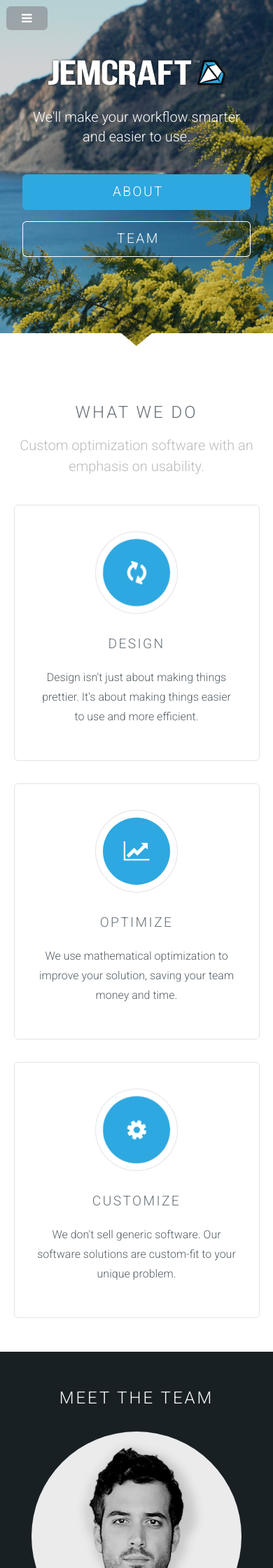
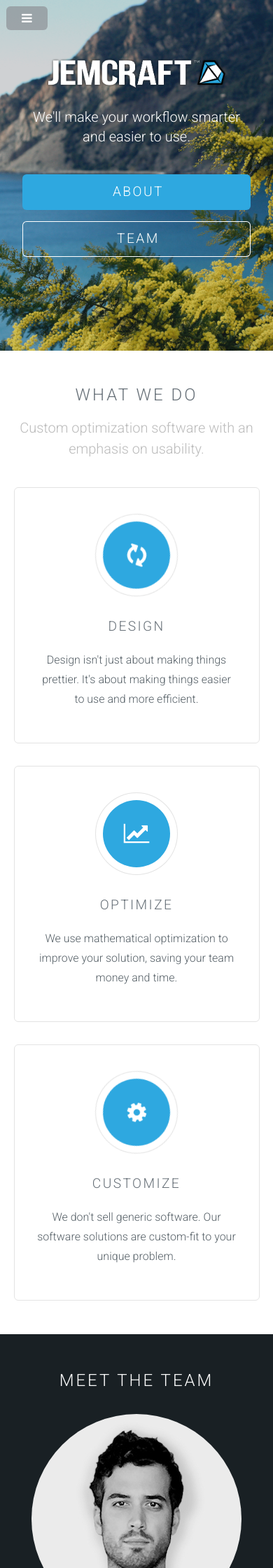
Before and after one commit to Jemcraft/Jemcraft.github.io, a Jekyll site: the page built from index.html, in a window 390 px wide. Shown: the top 2240 px of the page at 70% size. Built offline with Jekyll 4.4.1, drawn with Linux system fonts in a browser that asks for light colours.

Commit message:
just removed this damn triangle from mobile

```diff
--- a/css/style.css
+++ b/css/style.css
@@ -1198,38 +1198,13 @@
 		height: auto;
 	}
 	.arrow-down {
-	background: #fff;
-    position: relative;
-    z-index: 100;
-    margin-top: 25px;
+		display: none;
 	}
 	.arrow-down:after {
-		content: "";
-	    position: absolute;
-	    height: 50px;
-	    width: 60%;
-	    top: -50px;
-	    background: #fff;
-	    right: -31px;
-	    -webkit-transform: skew(-50deg);
-	    -moz-transform: skew(-50deg);
-	    -o-transform: skew(-50deg);
-	    -ms-transform: skew(-50deg);
-	    transform: skew(-50deg);
+		display: none;
 	}
 	.arrow-down:before {
-	    content: "";
-	    position: absolute;
-	    height: 50px;
-	    width: 60%;
-	    top: -50px;
-	    background: #fff;
-	    left: -31px;
-	    -webkit-transform: skew(50deg);
-	    -moz-transform: skew(50deg);
-	    -o-transform: skew(50deg);
-	    -ms-transform: skew(50deg);
-	    transform: skew(50deg);
+		display: none;
 	}
 }
 
```
